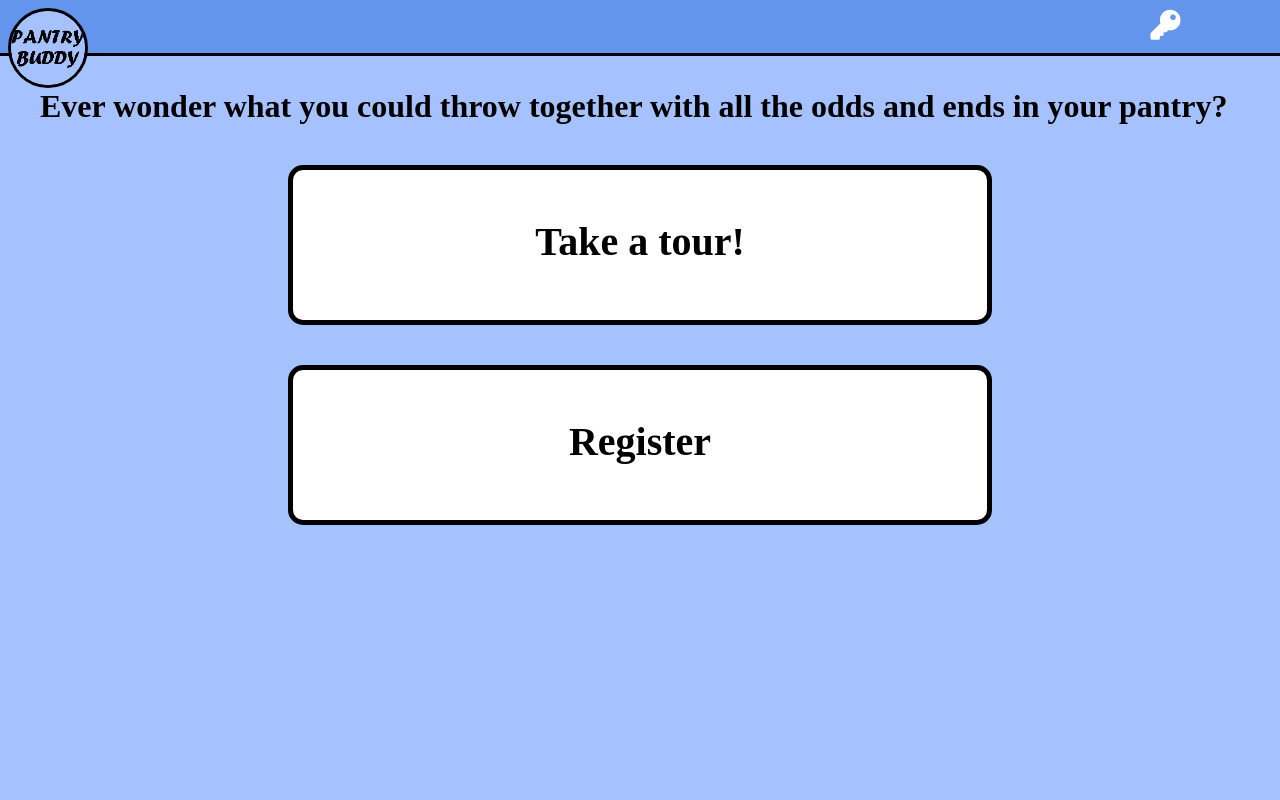
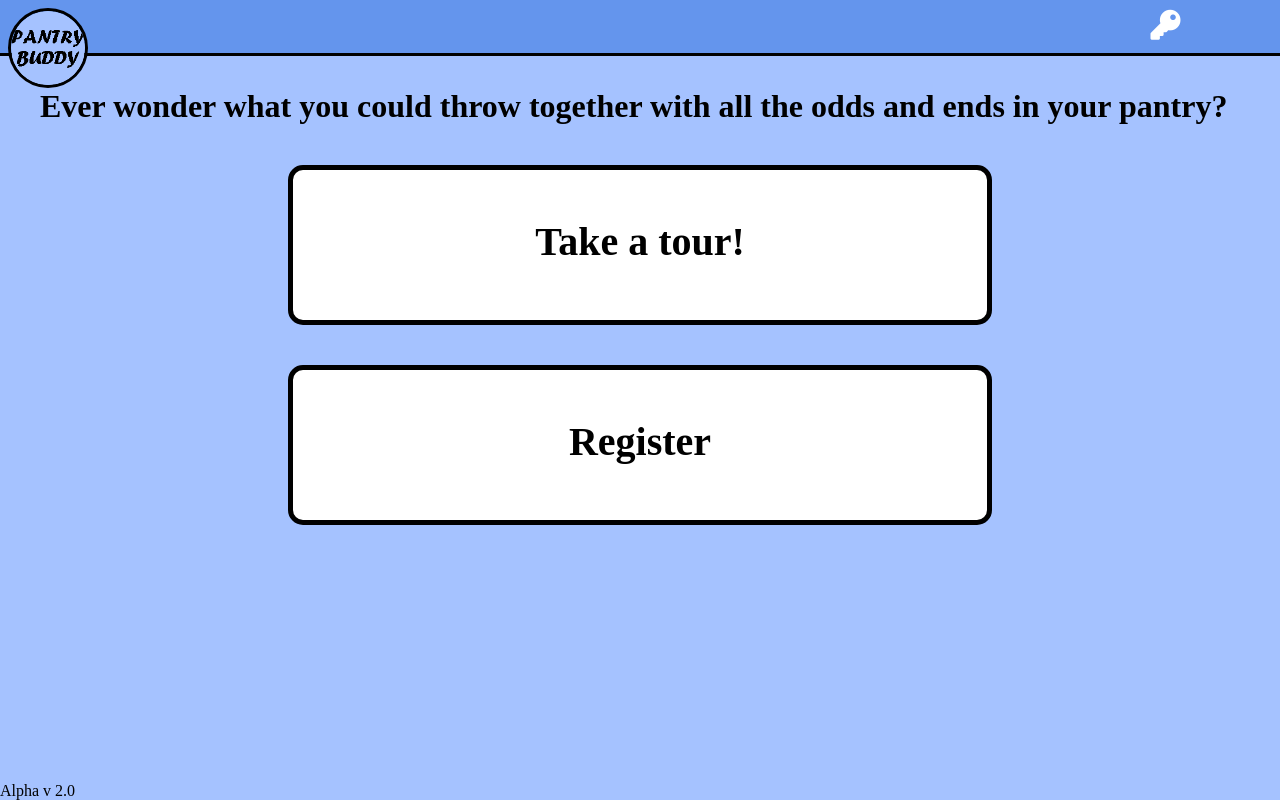
Before and after one commit to omegacoo/Recipe_me, a React (Create React App) app: page / in a window 1280 px wide. Built offline with nearby package versions, Linux system fonts and the light colour scheme; no server answers; a web font is replaced by a local one.

Commit message:
removed credentials include

```diff
--- a/src/components/App/App.js
+++ b/src/components/App/App.js
@@ -136,7 +136,6 @@ export default class App extends React.Component {
             userName: this.state.userName,
             guestIngredients: this.state.guestIngredients,
             guestUserIngredients: this.state.guestUserIngredients,
-            onLandingPageLoginClick: this.onLandingPageLoginClick,
             updateUserIngredients: this.updateUserIngredients,
             onLogin: this.onLogin,
             updateGuestUserIngredients: this.updateGuestUserIngredients,
--- a/src/components/Header/Header.js
+++ b/src/components/Header/Header.js
@@ -44,7 +44,7 @@ export default class Header extends React.Component {
         myHeaders.append("Content-Type", "application/json");
         const myBody = JSON.stringify({ "user_name": this.state.username, "password": this.state.password });
 
-        fetch(config.API_ENDPOINT + '/api/auth/login',  { method: 'POST', body: myBody, headers: myHeaders, credentials: 'include' })
+        fetch(config.API_ENDPOINT + '/api/auth/login',  { method: 'POST', body: myBody, headers: myHeaders })
             .then(res => {
                 if(!res.ok){
                     throw new Error(res.status)
--- a/src/components/Landing/Landing.css
+++ b/src/components/Landing/Landing.css
@@ -31,3 +31,9 @@
 .landingButton:active {
     color: black;
 }
+
+.version {
+    font-size: 2vh;
+    bottom: 0;
+    position: absolute;
+}
--- a/src/components/Landing/Landing.js
+++ b/src/components/Landing/Landing.js
@@ -15,6 +15,7 @@ export default class Landing extends React.Component {
                 <Link className='landingButton' to={'/register'}>
                     Register
                 </Link>
+                <p className='version'>Alpha v 2.0</p>
             </div>
         );
     };
--- a/src/components/RecipeCard/RecipeCard.js
+++ b/src/components/RecipeCard/RecipeCard.js
@@ -3,14 +3,27 @@ import React from 'react';
 import './RecipeCard.css';
 
 export default class RecipeCard extends React.Component {
+    state = {
+        currentRecipe: '',
+        cardOpen: false
+    };
+
+    handleCardClick = e => {
+        this.context.recipes
+        this.setState({
+
+        });
+    };
+
     render(){
         return(
             <li
                 className='RecipeCard'
                 id={this.props.recipe.id}
+                onClick={this.handleCardClick}
             >
-                <section className='RecipeCard_title'>{this.props.recipe.title}</section>
-                <section className='RecipeCard_description'>{this.props.recipe.description}</section>
+                <section className='RecipeCard_title' id={this.props.recipe.id}>{this.props.recipe.title}</section>
+                <section className='RecipeCard_description' id={this.props.recipe.id}>{this.props.recipe.description}</section>
             </li>
         );
     };
```
Also changed, not shown: 2 other files (tests, documents, lock files or other folders).
